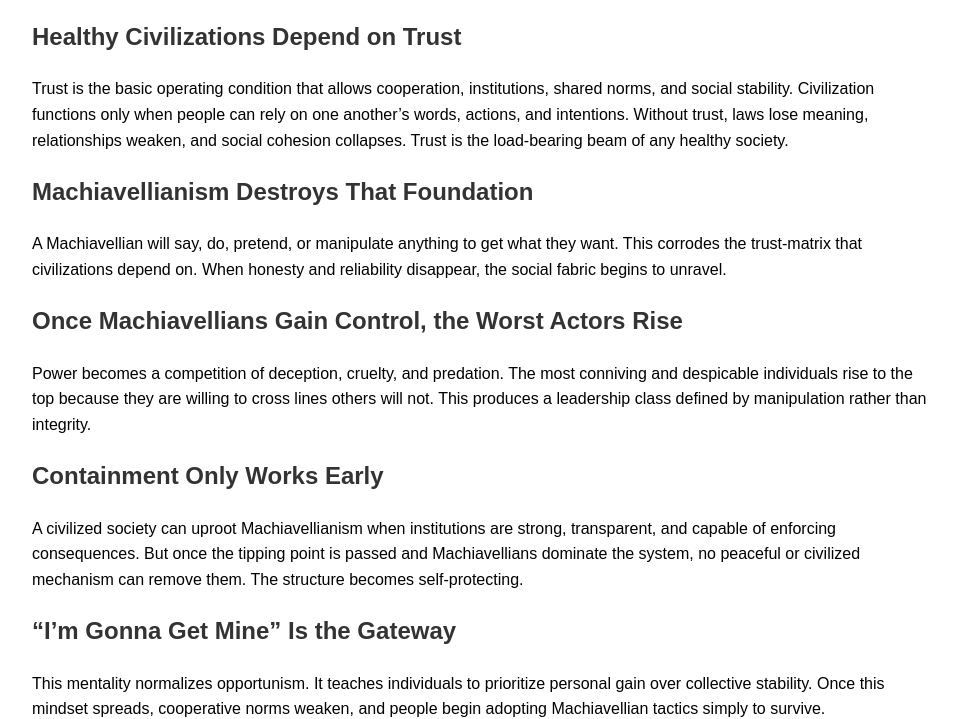
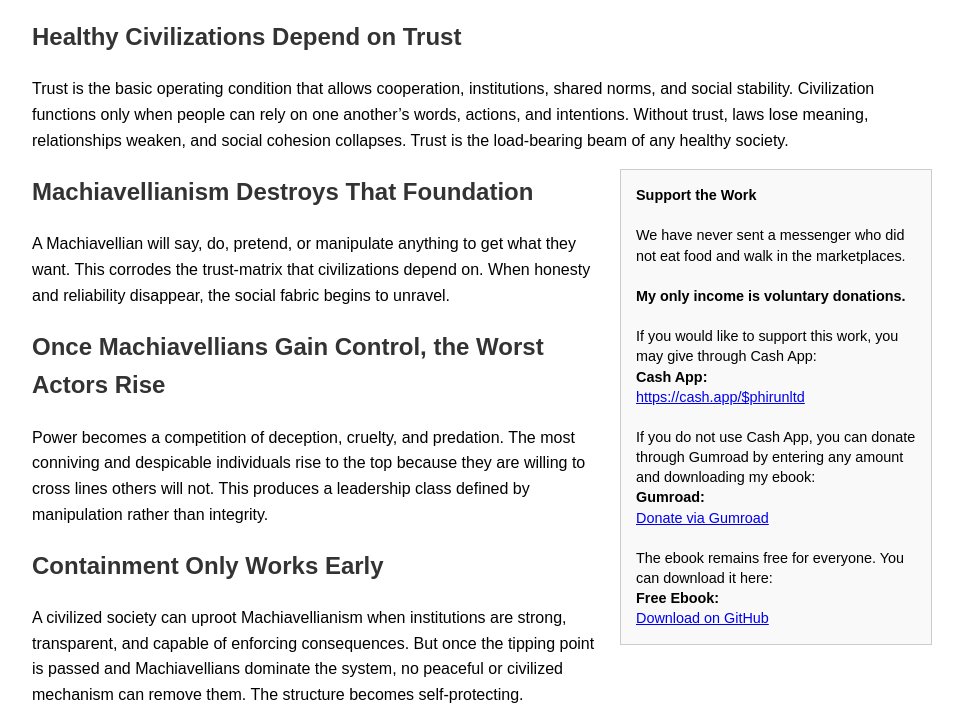
Before and after one commit to RaphaelAsanti/perils-of-machiavellianism, a plain HTML site: page index.html in a window 1280 px wide. Shown: the part 96-815 px from the top of the page, without its empty margins (158-1121 px from the left). Drawn offline with Linux system fonts and the light colour scheme.

Commit message:
Add support section with donation options
Added a support section with donation links and information.

```diff
--- a/index.html
+++ b/index.html
@@ -32,7 +32,34 @@ Civilization functions only when people can rely on one another’s words, actio
 Without trust, laws lose meaning, relationships weaken, and social cohesion collapses.
 Trust is the load-bearing beam of any healthy society.
 </p>
+<div style="
+    float: right;
+    width: 280px;
+    margin: 0 0 20px 20px;
+    padding: 15px;
+    border: 1px solid #ccc;
+    background: #f9f9f9;
+    font-size: 0.9em;
+    line-height: 1.4;
+">
+    <strong>Support the Work</strong><br><br>
 
+    We have never sent a messenger who did not eat food and walk in the marketplaces.<br><br>
+
+    <strong>My only income is voluntary donations.</strong><br><br>
+If you would like to support this work, you may give through Cash App:<br>
+
+    <strong>Cash App:</strong><br>
+    <a href="https://cash.app/$phirunltd">https://cash.app/$phirunltd</a><br><br>
+If you do not use Cash App, you can donate through Gumroad by entering any amount and downloading my ebook:<br>
+    <strong>Gumroad:</strong><br>
+    <a href="https://phirun4.gumroad.com/l/zsmzjh">Donate via Gumroad</a><br><br>
+    The ebook remains free for everyone. You can download it here:<br>
+    <strong>Free Ebook:</strong><br>
+    <a href="https://raphaelasanti.github.io/the-end-of-time/">
+        Download on GitHub
+    </a>
+</div>
 <h2>Machiavellianism Destroys That Foundation</h2>
 <p>
 A Machiavellian will say, do, pretend, or manipulate anything to get what they want.
```
